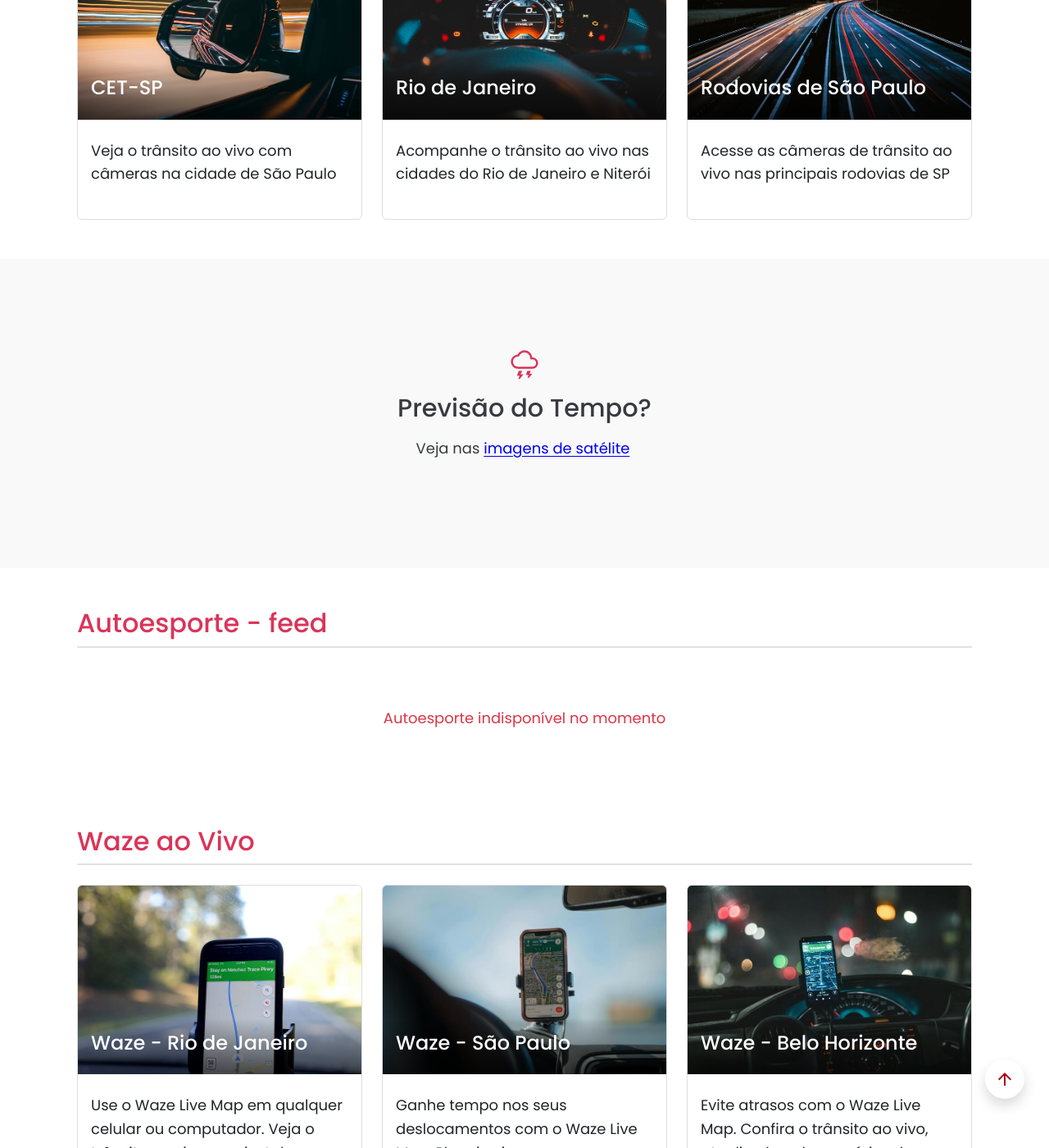
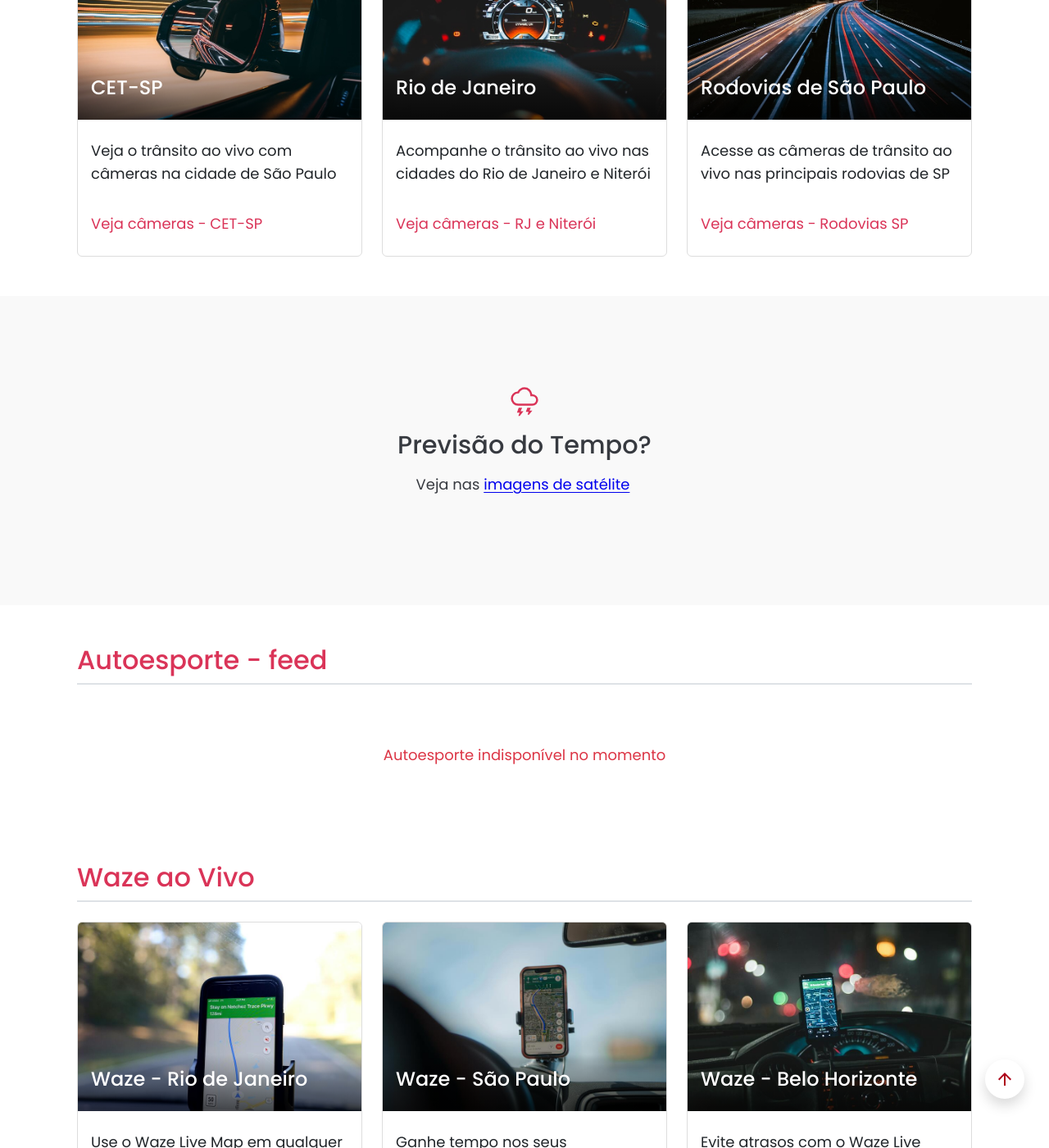
Before and after one commit to Sergio-Damm/transitoaovivo, a Jekyll site: the page built from index.html, in a window 1280 px wide and 1400 px high, scrolled down 392 px. Shown: the whole window at 82% size. Built offline with Jekyll 4.4.1, drawn with Linux system fonts in a browser that asks for light colours; comment, search, counter and statistics services are not loaded; some of the changed text lies outside the part shown.

Commit message:
add links in the cards

```diff
--- a/index.html
+++ b/index.html
@@ -52,14 +52,19 @@
 									height="480"
 									class="img-fluid"
 									fetchpriority="high">
-										<div class="news-card-overlay">
+										<div class="news-card-overlay px-3">
 											<h2 class="fs-4 news-card-title">CET-SP</h2>
 										</div>
 							</div>
 							<div class="card-body">
-								<p class="news-card-text py-2">Veja o trânsito ao vivo com câmeras na cidade de São Paulo</p>
+								<p class="news-card-text py-2 mb-0">Veja o trânsito ao vivo com câmeras na cidade de São Paulo</p>
 							</div>
 						</a>
+						<div class="card-footer">
+							<a href="/transito-cetsp-1/" class="text-decoration-none text-cerise">
+								<p>Veja câmeras - CET-SP</p>
+							</a>
+						</div>
 					</article>
 				</div>
 
@@ -79,9 +84,14 @@
 										</div>
 							</div>
 							<div class="card-body">
-								<p class="news-card-text py-2">Acompanhe o trânsito ao vivo nas cidades do Rio de Janeiro e Niterói</p>
+								<p class="news-card-text py-2 mb-0">Acompanhe o trânsito ao vivo nas cidades do Rio de Janeiro e Niterói</p>
 							</div>
 						</a>
+						<div class="card-footer">
+							<a href="/transito-rio-de-janeiro/" class="text-decoration-none text-cerise">
+								<p>Veja câmeras - RJ e Niterói</p>
+							</a>
+						</div>
 					</article>
 				</div>
 
@@ -96,14 +106,19 @@
 									width="640"
 									height="480"
 									class="img-fluid">
-										<div class="news-card-overlay">
+										<div class="news-card-overlay px-3">
 											<h2 class="fs-4 news-card-title">Rodovias de São Paulo</h2>
 										</div>
 							</div>
 							<div class="card-body">
-								<p class="news-card-text py-2">Acesse as câmeras de trânsito ao vivo nas principais rodovias de SP</p>
+								<p class="news-card-text py-2 mb-0">Acesse as câmeras de trânsito ao vivo nas principais rodovias de SP</p>
 							</div>
 						</a>
+						<div class="card-footer">
+							<a href="/transito-sao-paulo/" class="text-decoration-none text-cerise">
+								<p>Veja câmeras - Rodovias SP</p>
+							</a>
+						</div>
 					</article>
 				</div>
 
@@ -191,14 +206,19 @@
 									height="480"
 									class="img-fluid"
 									fetchpriority="high">
-										<div class="news-card-overlay">
+										<div class="news-card-overlay px-3">
 											<h2 class="fs-4 news-card-title">Waze - Rio de Janeiro</h2>
 										</div>
 							</div>
 							<div class="card-body">
-								<p class="news-card-text py-2">Use o Waze Live Map em qualquer celular ou computador. Veja o trânsito ao vivo sem instalar o app Waze. Prático e perfeito para planejar rapidamente suas viagens</p>
+								<p class="news-card-text py-2 mb-0">Use o Waze Live Map em qualquer celular ou computador. Veja o trânsito ao vivo sem instalar o app Waze. Prático e perfeito para planejar rapidamente suas viagens</p>
 							</div>
 						</a>
+						<div class="card-footer">
+							<a href="/waze-rio-de-janeiro/" class="text-decoration-none text-cerise">
+								<p>Waze - Rio de Janeiro</p>
+							</a>
+						</div>
 					</article>
 				</div>
 
@@ -218,9 +238,14 @@
 										</div>
 							</div>
 							<div class="card-body">
-								<p class="news-card-text py-2">Ganhe tempo nos seus deslocamentos com o Waze Live Map. Planeje viagens com um mapa preciso e descubra rotas para não ficar parado no trânsito</p>
+								<p class="news-card-text py-2 mb-0">Ganhe tempo nos seus deslocamentos com o Waze Live Map. Planeje viagens com um mapa preciso e descubra rotas para não ficar parado no trânsito</p>
 							</div>
 						</a>
+						<div class="card-footer">
+							<a href="/waze-sao-paulo/" class="text-decoration-none text-cerise">
+								<p>Waze - São Paulo</p>
+							</a>
+						</div>
 					</article>
 				</div>
 
@@ -235,14 +260,19 @@
 									width="640"
 									height="480"
 									class="img-fluid">
-										<div class="news-card-overlay">
+										<div class="news-card-overlay px-3">
 											<h2 class="fs-4 news-card-title">Waze - Belo Horizonte</h2>
 										</div>
 							</div>
 							<div class="card-body">
-								<p class="news-card-text py-2">Evite atrasos com o Waze Live Map. Confira o trânsito ao vivo, atualizado pelos usuários da comunidade Waze, mesmo sem câmeras de trânsito no local</p>
+								<p class="news-card-text py-2 mb-0">Evite atrasos com o Waze Live Map. Confira o trânsito ao vivo, atualizado pelos usuários da comunidade Waze, mesmo sem câmeras de trânsito no local</p>
 							</div>
 						</a>
+						<div class="card-footer">
+							<a href="/waze-belo-horizonte/" class="text-decoration-none text-cerise">
+								<p>Waze - Belo Horizonte</p>
+							</a>
+						</div>
 					</article>
 				</div>
 
@@ -315,16 +345,19 @@
 									height="480"
 									class="img-fluid"
 									fetchpriority="high">
-										<div class="news-card-overlay">
+										<div class="news-card-overlay px-3">
 											<h2 class="fs-4 news-card-title">Revisão preventiva</h2>
 										</div>
 							</div>
 							<div class="card-body">
-								<p class="news-card-text py-2">Antes de viajar, revise itens essenciais: pneus (calibragem, estepe, desgaste), freios (pastilhas e fluido), óleo do motor (nível do óleo), sistema de arrefecimento (nível da água), luzes (faróis, setas, freios), palhetas do limpador e parte elétrica. Confira também macaco, chave de roda, triângulo e documentos (CNH/CRLV)</p>
-
-
+								<p class="news-card-text py-2 mb-0">Antes de viajar, revise itens essenciais: pneus (calibragem, estepe, desgaste), freios (pastilhas e fluido), óleo do motor (nível do óleo), sistema de arrefecimento (nível da água), luzes (faróis, setas, freios), palhetas do limpador e parte elétrica. Confira também macaco, chave de roda, triângulo e documentos (CNH/CRLV)</p>
 							</div>
 						</a>
+						<div class="card-footer">
+							<a href="https://www.gov.br/dnit/pt-br/assuntos/noticias/dnit-reforca-importancia-de-realizar-manutencao-preventiva-em-veiculos" class="text-decoration-none text-cerise" target="_blank" rel="noopener noreferrer">
+								<p>Link para o site do DNIT</p>
+							</a>
+						</div>
 					</article>
 				</div>
 
@@ -344,9 +377,14 @@
 										</div>
 							</div>
 							<div class="card-body">
-								<p class="news-card-text py-2">Para uma viagem segura, faça a revisão preventiva do veículo (freios, pneus, luzes), descanse bem, use o cinto de segurança (inclusive no banco traseiro), respeite os limites de velocidade e evite celular. Planeje o trajeto, faça paradas a cada 2 horas para alongar e mantenha distância segura dos outros veículos</p>
+								<p class="news-card-text py-2 mb-0">Para uma viagem segura, faça a revisão preventiva do veículo (freios, pneus, luzes), descanse bem, use o cinto de segurança (inclusive no banco traseiro), respeite os limites de velocidade e evite celular. Planeje o trajeto, faça paradas a cada 2 horas para alongar e mantenha distância segura dos outros veículos</p>
 							</div>
 						</a>
+						<div class="card-footer">
+							<a href="https://www.gov.br/prf/pt-br/seguranca-viaria/orientacoes-de-viagem" class="text-decoration-none text-cerise" target="_blank" rel="noopener noreferrer">
+								<p>Link para o site da PRF</p>
+							</a>
+						</div>
 					</article>
 				</div>
 
@@ -361,14 +399,19 @@
 									width="640"
 									height="480"
 									class="img-fluid">
-										<div class="news-card-overlay">
+										<div class="news-card-overlay px-3">
 											<h2 class="fs-4 news-card-title">Dicas úteis</h2>
 										</div>
 							</div>
 							<div class="card-body">
-								<p class="news-card-text py-2">Pratique a direção defensiva mantendo uma distância segura (mínimo de 2 segundos do carro da frente), respeite os limites de velocidade e sinalize manobras com antecedência. Evite distrações, faça pausas para descanso a cada 2 horas. Em viagens mais longas, leve água, lanches leves e balas para manter a energia</p>
+								<p class="news-card-text py-2 mb-0">Pratique a direção defensiva mantendo uma distância segura (mínimo de 2 segundos do carro da frente), respeite os limites de velocidade e sinalize manobras com antecedência. Evite distrações, faça pausas para descanso a cada 2 horas. Em viagens mais longas, leve água, lanches leves e balas para manter a energia</p>
 							</div>
 						</a>
+						<div class="card-footer">
+							<a href="https://www.gov.br/transportes/pt-br/assuntos/noticias/2021/5/confira-dez-dicas-de-boas-praticas-no-transito" class="text-decoration-none text-cerise" target="_blank" rel="noopener noreferrer">
+								<p>Link para o site do MT</p>
+							</a>
+						</div>
 					</article>
 				</div>
 
```
